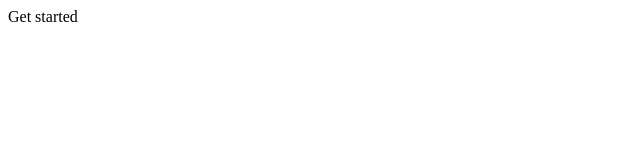
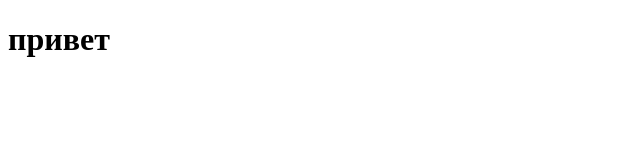
Before and after one commit to Sergvah/newproject, a plain HTML site: page index.html in a window 1280 px wide. Shown: the whole page, without its empty margins (0-640 px from the left). Drawn offline with Linux system fonts and the light colour scheme.

Commit message:
створили привет

```diff
--- a/index.html
+++ b/index.html
@@ -7,8 +7,6 @@
     <title>Document</title>
 </head>
 <body>
-    <header> Get started
-    </header>
-
+   <h1>привет</h1>
 </body>
 </html>
```
